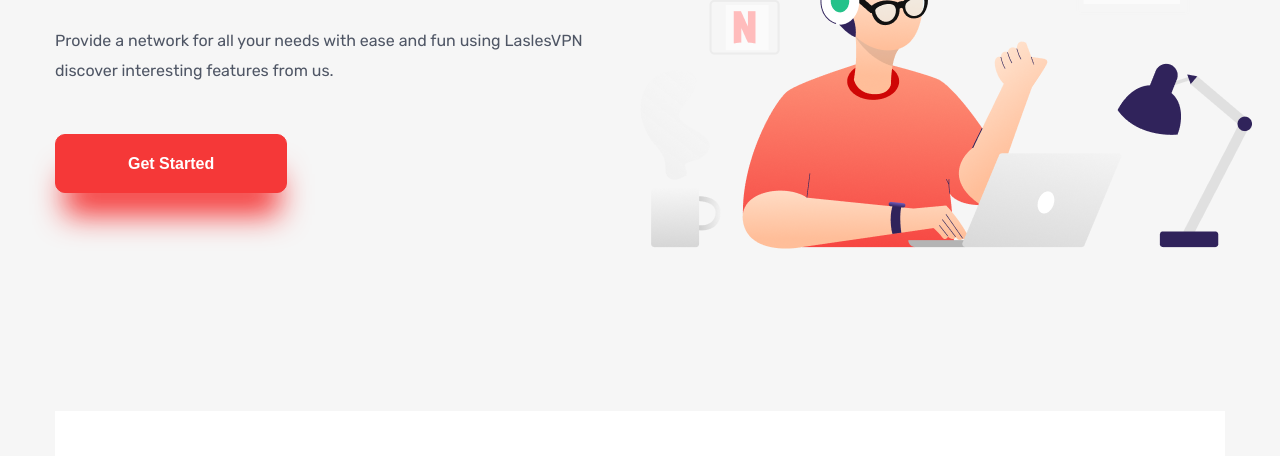
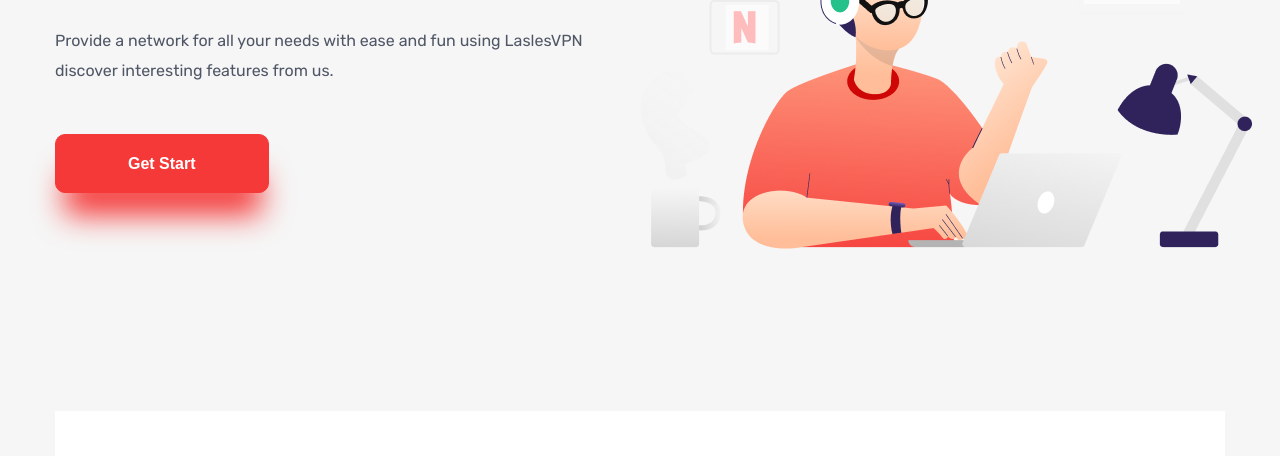
Before and after one commit to Baranplt/html-css-project-1, a plain HTML site: page index.html in a window 1280 px wide. Shown: the part 325-781 px from the top of the page. Drawn offline with Linux system fonts and the light colour scheme.

Commit message:
Button text değişti

```diff
--- a/index.html
+++ b/index.html
@@ -60,7 +60,9 @@
                             features from us.</p>
                     </div>
                     <div class="home-left-btn">
-                        <button class="btn btn-primary">Get Started</button>
+                        <button class="btn btn-primary">Get Start
+
+                        </button>
                     </div>
                 </div>
                 <div class="home-right col-6">
```
